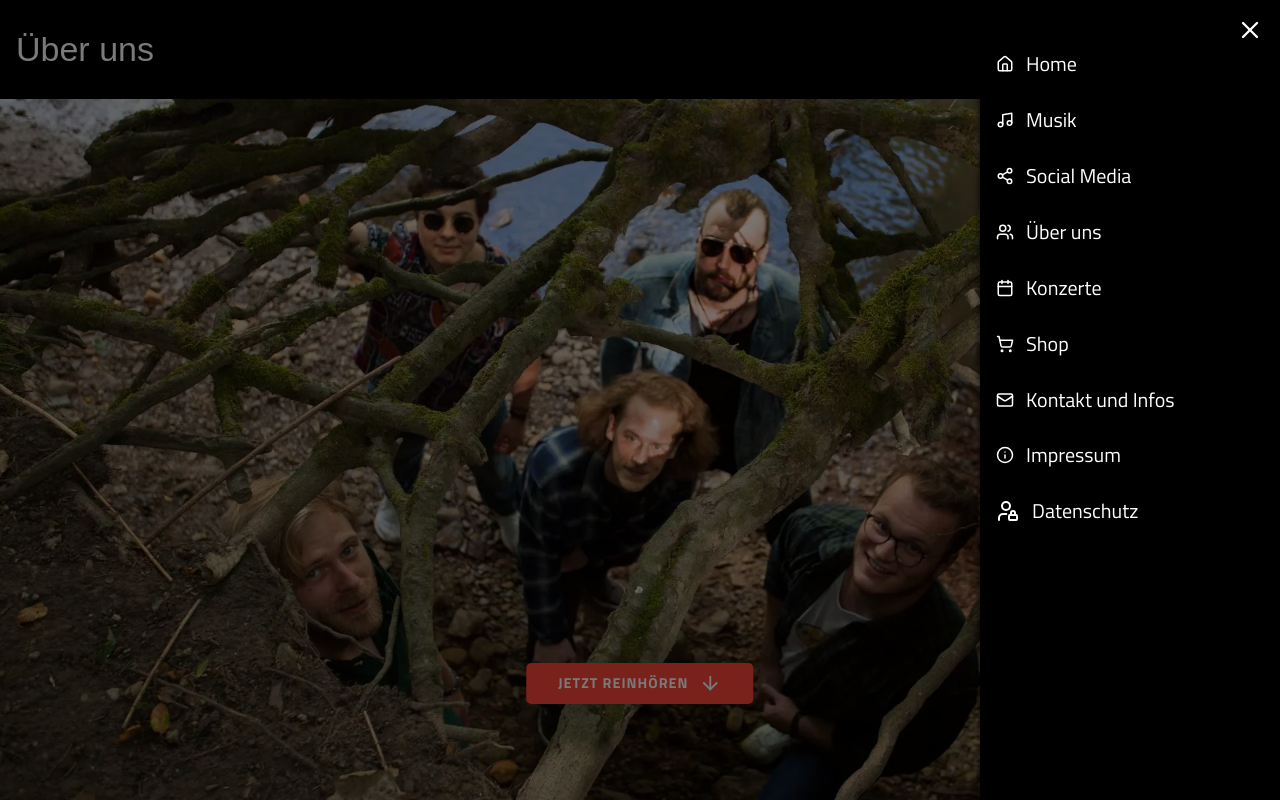
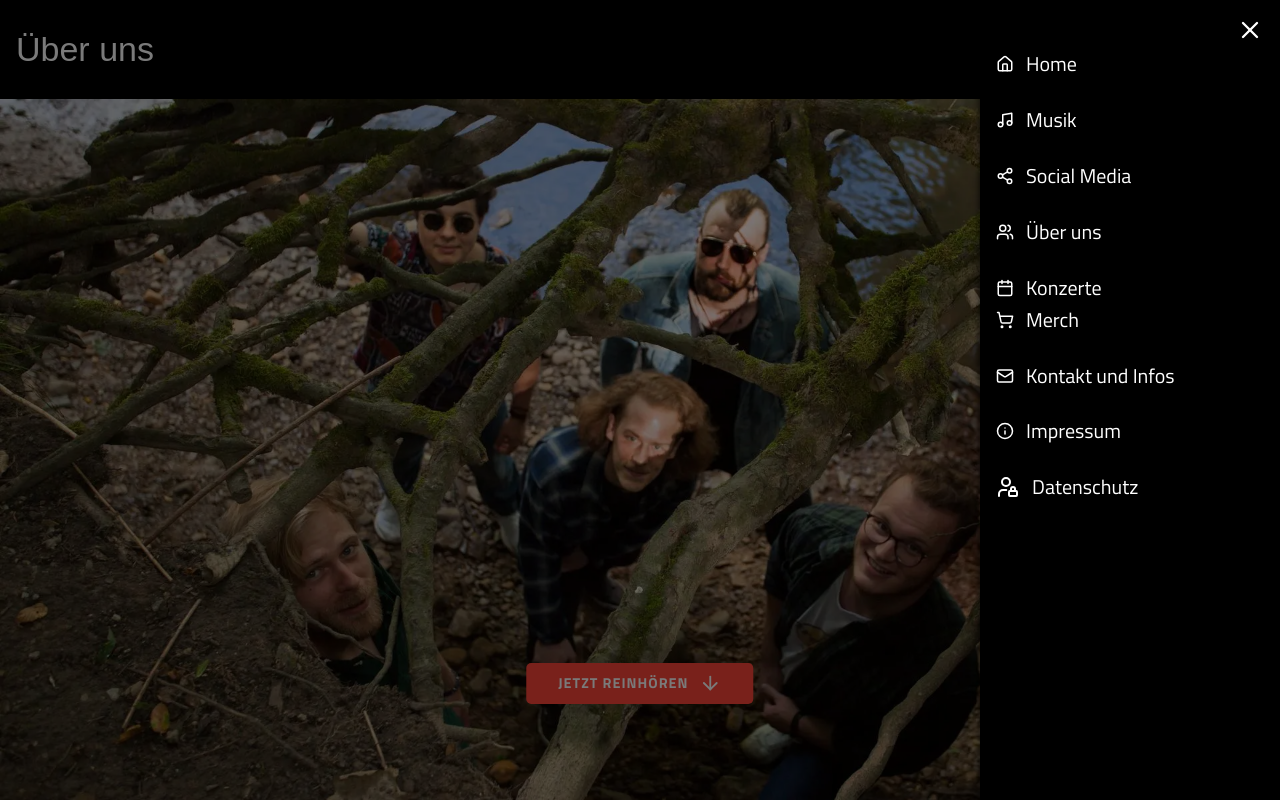
Before and after one commit to laurin42/Bandpage, a Next.js app in the folder bandpage-nextjs/: page / in a window 1280 px wide. Both pictures are taken after a click on the button 1250 px from the left and 49 px from the top of the page. Built offline with nearby package versions, Linux system fonts and the light colour scheme; a web font is replaced by a local one.

Commit message:
navigation adjustement to implement tickets and merch

```diff
--- a/bandpage-nextjs/src/components/Header.tsx
+++ b/bandpage-nextjs/src/components/Header.tsx
@@ -140,14 +140,17 @@ const Header: React.FC<HeaderProps> = ({ headerText, introComplete }) => {
                   </span>
                 </Link>
               </li>
-              <li>
-                <Link href="/#konzerte" onClick={toggleMenu}>
+              <a>
+                <Link
+                  href="https://shop.burnheart-mockery.de/collections/tickets"
+                  onClick={toggleMenu}
+                >
                   <span className="menu-item-content">
                     <Calendar size={18} className="menu-icon" />
                     Konzerte
                   </span>
                 </Link>
-              </li>
+              </a>
               <li>
                 <a
                   href="https://shop.burnheart-mockery.de/"
@@ -157,7 +160,7 @@ const Header: React.FC<HeaderProps> = ({ headerText, introComplete }) => {
                 >
                   <span className="menu-item-content">
                     <ShoppingCart size={18} className="menu-icon" />
-                    Shop
+                    Merch
                   </span>
                 </a>
               </li>
```
